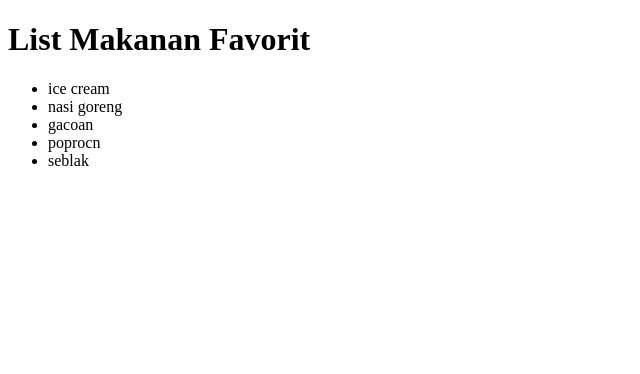
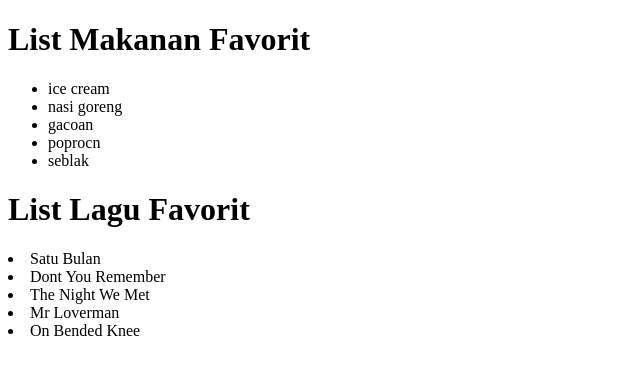
Before and after one commit to TiaraNurmala/pplg1_testbranch, a plain HTML site: page index.html in a window 1280 px wide. Shown: the whole page, without its empty margins (0-640 px from the left). Drawn offline with Linux system fonts and the light colour scheme.

Commit message:
list lagu favorit

```diff
--- a/index.html
+++ b/index.html
@@ -14,5 +14,12 @@
         <li>poprocn</li>
         <li>seblak</li>
     </ul>
+
+    <h1>List Lagu Favorit</h1>
+    <li>Satu Bulan</li>
+    <li>Dont You Remember</li>
+    <li>The Night We Met</li>
+    <li>Mr Loverman</li>
+    <li>On Bended Knee</li>
 </body>
 </html>
```
